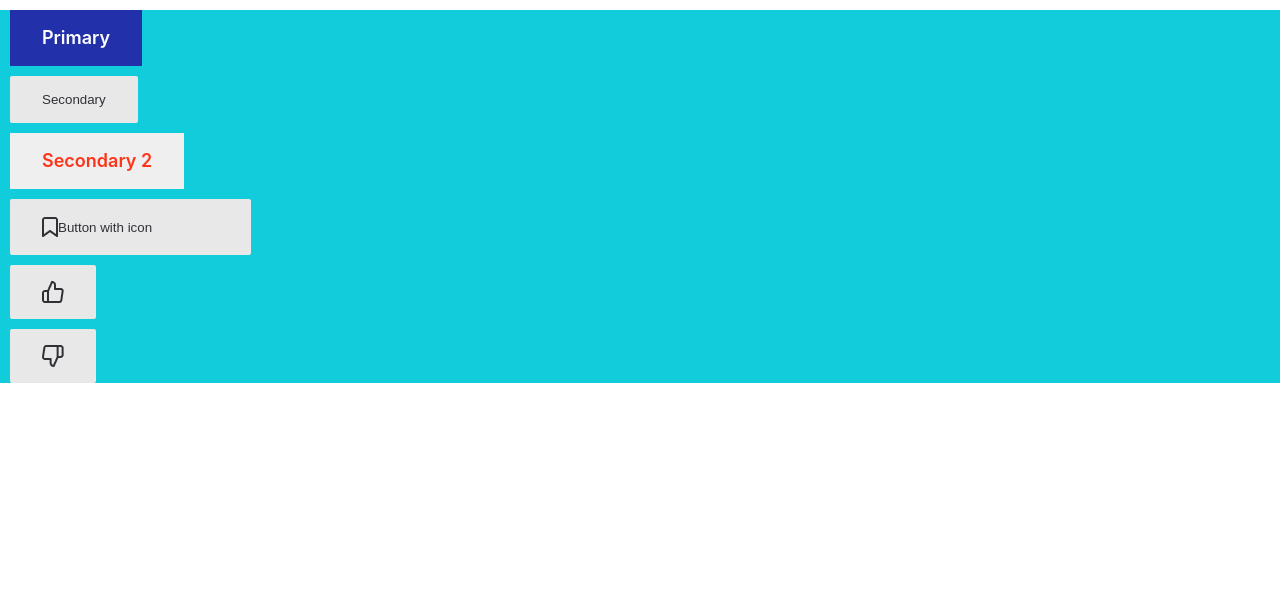
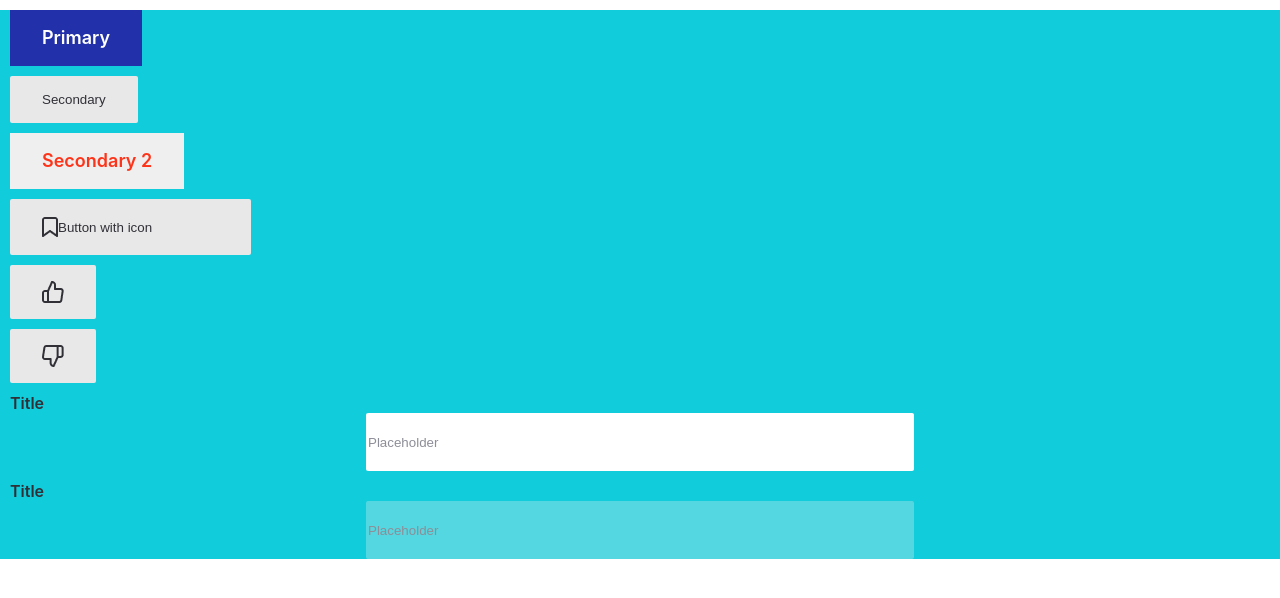
Before and after one commit to eTsy30/tms_blog, a React (Create React App) app in the folder tms_blog/: page / in a window 1280 px wide. Shown: the top 598 px of the page. Built offline with nearby package versions, Linux system fonts and the light colour scheme.

Commit message:
dd component input

```diff
--- a/tms_blog/package.json
+++ b/tms_blog/package.json
@@ -10,6 +10,7 @@
     "@types/node": "^16.11.27",
     "@types/react": "^18.0.5",
     "@types/react-dom": "^18.0.1",
+    "clsx": "^1.1.1",
     "react": "^18.0.0",
     "react-dom": "^18.0.0",
     "react-scripts": "5.0.1",
--- a/tms_blog/src/App.tsx
+++ b/tms_blog/src/App.tsx
@@ -2,7 +2,7 @@ import React from 'react'
 import './App.css';
 
 import{Button} from './components/Button/Button'
-
+import {Input} from './components/Inputs/Input'
 import bBwi from './components/image/11.png'
 import dis from './components/image/33.png'
 import like from './components/image/22.png'
@@ -13,28 +13,14 @@ function logg():void{
 
 function App() {
   return ( <div className='App'>
-          <Button
-          text='Primary'
-
-          className='primary'
-          onClick={logg}
-          />
-
-          <Button
-          text='Secondary'
-          className='secondary'
-          onClick={logg}
-          />
-
-          <Button
-          text='Secondary 2'
-          className='secondary2'
-          onClick={logg}
-          />
-          <Button text=' Button with icon' className='ButtonWithIcon' onClick={logg} icon={bBwi}/>
-          <Button  disabled={false} className='like' onClick={logg}  icon={dis}/>
-          <Button  disabled={false} className='dislike' onClick={logg}  icon={like}/>
-
+    <Button text='Primary' className='primary' onClick={logg} />
+    <Button text='Secondary' className='secondary'onClick={logg} />
+    <Button  text='Secondary 2' className='secondary2' onClick={logg} />
+    <Button text=' Button with icon' className='ButtonWithIcon' onClick={logg} icon={bBwi}/>
+    <Button  disabled={false} className='like' onClick={logg}  icon={dis}/>
+    <Button  disabled={false} className='dislike' onClick={logg}  icon={like}/>
+    <Input text='Title' value='Placeholder' className='defaultImp'/>
+    <Input text='Title' disabled value='Placeholder' className='defaultImp'/>
   </div>
 
 
--- a/tms_blog/src/components/Button/Button.tsx
+++ b/tms_blog/src/components/Button/Button.tsx
@@ -8,7 +8,7 @@ type Bprops ={
     className:string,
     disabled?: boolean,
     icon?: string | undefined,
-}//{onClick, text, disabled,className,icon}:ButtonProps
+}
  export const Button = (props:Bprops)=>{
 
      return(
@@ -23,9 +23,3 @@ type Bprops ={
          {props.text}
     </button>)
  }
- //2. Добавить в кнопку в качестве пропсов свойства:
-// text - текст в кнопке
-// onClick - функция, которая будет срабатывать при нажатии на кнопку
-// disabled - свойство устанавливает атрибут тэга button в состояние disabled
-// className - аналоги class в html, позволяет передать класс для стилизации кнопки
-// icon - иконка, которая будет помещаться в кнопку, если такое свойство было передано
--- /dev/null
+++ b/tms_blog/src/components/Inputs/Input.css
@@ -0,0 +1,48 @@
+.wraperInput {
+  display: block;
+  justify-content: start;
+  margin: 10px;
+}
+.pInput {
+  margin: 0;
+  padding: 0;
+  text-align: start;
+  width: 35px;
+  height: 20px;
+  left: 1px;
+  top: 0px;
+
+  font-family: "Inter";
+  font-style: normal;
+  font-weight: 600;
+  font-size: 16px;
+  line-height: 20px;
+  /* identical to box height, or 125% */
+
+  /* System Colors/Secondary */
+
+  color: #313037;
+}
+.defaultImp {
+  height: 56px;
+  width: 544px;
+  left: 0px;
+  top: 28px;
+  border-radius: 2px;
+  text-align: start;
+  color: #8d8e97;
+  border: none;
+}
+.defaultImp:focus {
+  background: #ffffff;
+  border: 2px solid #dadada;
+  border-radius: 2px;
+}
+.defaultImp:active {
+  color: #313037;
+}
+.disabledInp {
+  background: #e8e8e8;
+  border-radius: 2px;
+  color: #8d8e97;
+}
--- /dev/null
+++ b/tms_blog/src/components/Inputs/Input.tsx
@@ -0,0 +1,27 @@
+import React, { useState } from "react";
+import clsx from 'clsx'
+import './Input.css'
+import { log } from "console";
+type InpPropr={
+    className:string,
+    disabled?:boolean,
+    text:string
+    value?: string
+}
+
+export const Input =(props:InpPropr)=>{
+    const [coutn, setValue] = useState('55')
+    console.log(setValue);
+
+    return(
+<div className="wraperInput">
+    <p className="pInput">{props.text}</p>
+    <input type='text'
+           onChange={evetn=>{
+               //как убрать значение props.value из input
+               setValue(evetn.target.value)}}
+           disabled={props.disabled} value={props.value}
+           className={clsx(props.className,{inputDisable:props.disabled})}>
+    </input>
+</div>
+    )}
```
Also changed, not shown: 2 other files (tests, documents, lock files or other folders).
